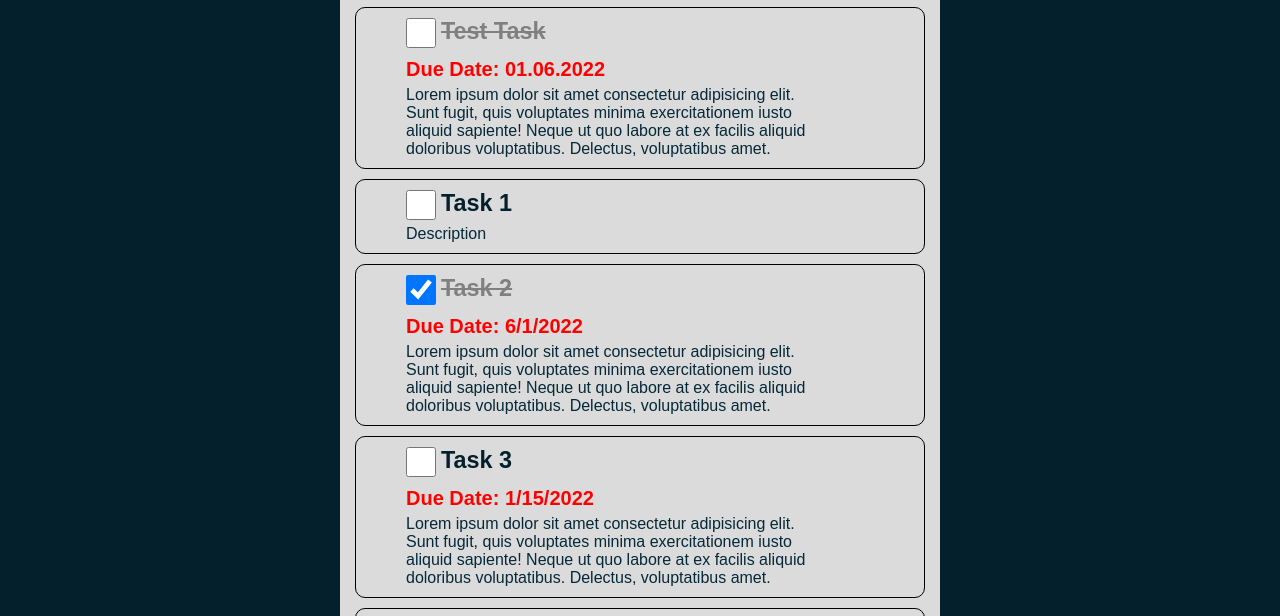
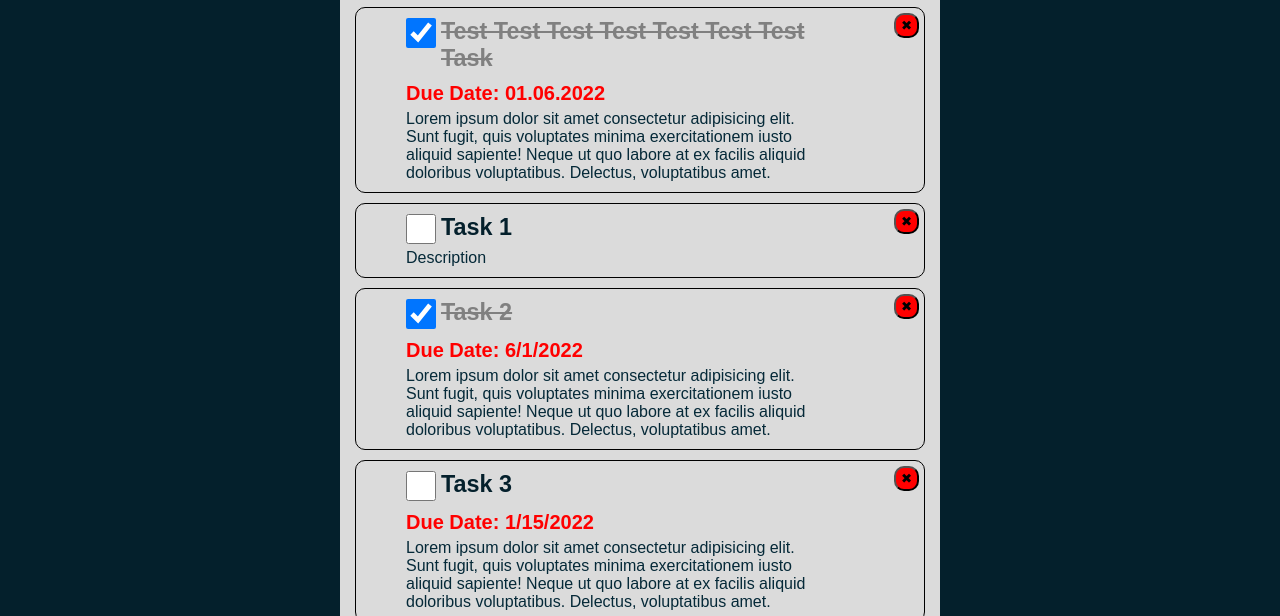
Before and after one commit to VladyslavYermolenko/Displaying-a-list-of-tasks, a plain HTML site: page index.html in a window 1280 px wide. Shown: the part 155-771 px from the top of the page. Drawn offline with Linux system fonts and the light colour scheme.

Commit message:
Added buttons for deleting tasks in the list. Improved design.

```diff
--- a/assets/css/style.css
+++ b/assets/css/style.css
@@ -48,6 +48,7 @@ h1 {
 }
 
 #tasks-list li {
+	position: relative;
 	margin-top: 10px;
 	margin-bottom: 10px;
 	padding: 10px 50px 10px 50px;
@@ -98,3 +99,19 @@ h1 {
 #tasks-list li .overdueDate {
 	color: red;
 }
+
+#tasks-list li .hideTask {
+	display: none;
+}
+
+#tasks-list li .button_deleteTask {
+	background-color: red;
+	float: right;
+	width: 25px;
+	height: 25px;
+	text-align: center;
+	position: absolute;
+	top: 5px;
+	right: 5px;
+	border-radius: 40%;
+}
--- a/assets/js/script.js
+++ b/assets/js/script.js
@@ -57,7 +57,13 @@ function checkboxIsChecked(element) {
 
 function addToHTML(tasks_list, id, name, description, done, dueDate) {
   let temp = "";
-  temp += `<li><span><input type="checkbox" id="${+id}" onclick="checkboxIsChecked(this)"  class="checkbox_tasks-list" ${checkedOrNot(done)} /><h3 `;
+  temp += `<li`;
+  if (done) temp += ` class="done"`;
+  temp +=`>
+  <button class="button_deleteTask" onclick="deleteTask(this)">
+    &#10006</button>
+  <span>
+  <input type="checkbox" id="${id}" onclick="checkboxIsChecked(this)"  class="checkbox_tasks-list" ${checkedOrNot(done)} /><h3 `;
   if (done) temp += `class="isDone" `;
   temp += `id="task-${id}">${name}</h3></span>`;
   if (dueDate) {
@@ -119,4 +125,8 @@ function addDefaultTasks() {
   tasks.forEach(addTaskInContainer);
 }
 
+function deleteTask(element) {
+  element.closest("li").remove();
+}
+
 addDefaultTasks();
--- a/index.html
+++ b/index.html
@@ -21,7 +21,8 @@
                 <p>TODO LIST</p>
             </li>
             <li class="center"><a id="button-add-new-task" href="#">ADD NEW TASK</a></li>
-            <li class="right"><input type="checkbox" class="checkbox_all-tasks" checked /></li>
+            <li class="right"><input type="checkbox" class="checkbox_all-tasks" onclick="checkboxAllTasks(this)"
+                    checked /></li>
             <li class="right">
                 <p>ALL TASKS</p>
             </li>
@@ -31,16 +32,19 @@
         <div id="container" class="container-dark">
             <h1>Todo List</h1>
             <ul id="tasks-list">
-                <li>
+                <li class="done">
+                    <button class="button_deleteTask" onclick="deleteTask(this)">
+                        &#10006
+                    </button>
                     <span>
-                        <input type="checkbox" id="0" onclick="checkboxIsChecked(this)" class="checkbox_tasks-list" />
-                        <h3 id="task-0" class="isDone">Test Task</h3>
+                        <input type="checkbox" id="0" onclick="checkboxIsChecked(this)" class="checkbox_tasks-list"
+                            checked />
+                        <h3 id="task-0" class="isDone">Test Test Test Test Test Test Test Task</h3>
                     </span>
                     <p class="due-date overdueDate">Due Date: 01.06.2022</p>
                     <p class="description">Lorem ipsum dolor sit amet consectetur adipisicing elit. Sunt fugit, quis
                         voluptates minima exercitationem iusto aliquid sapiente! Neque ut quo labore at ex facilis
                         aliquid doloribus voluptatibus. Delectus, voluptatibus amet.</p>
-
                 </li>
             </ul>
         </div>
```
